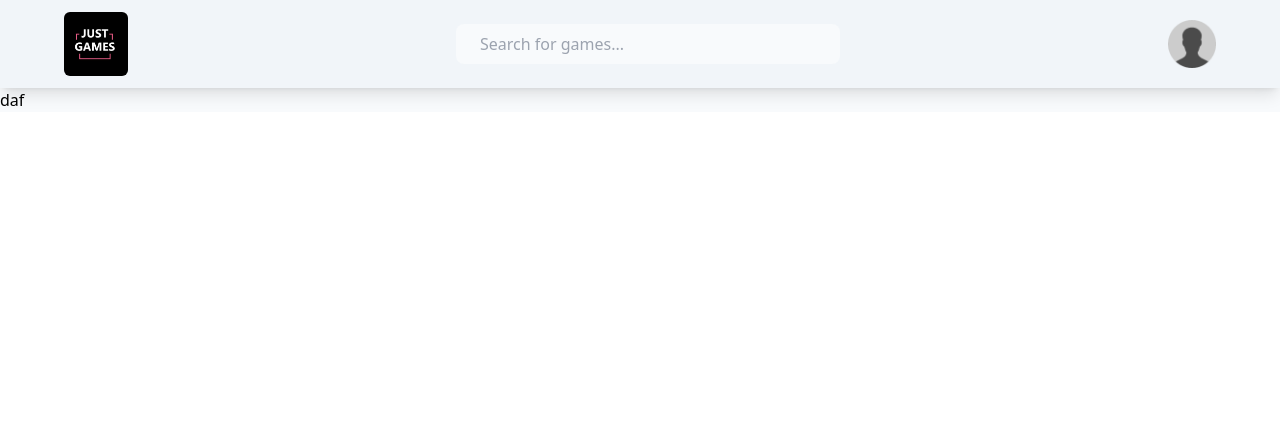
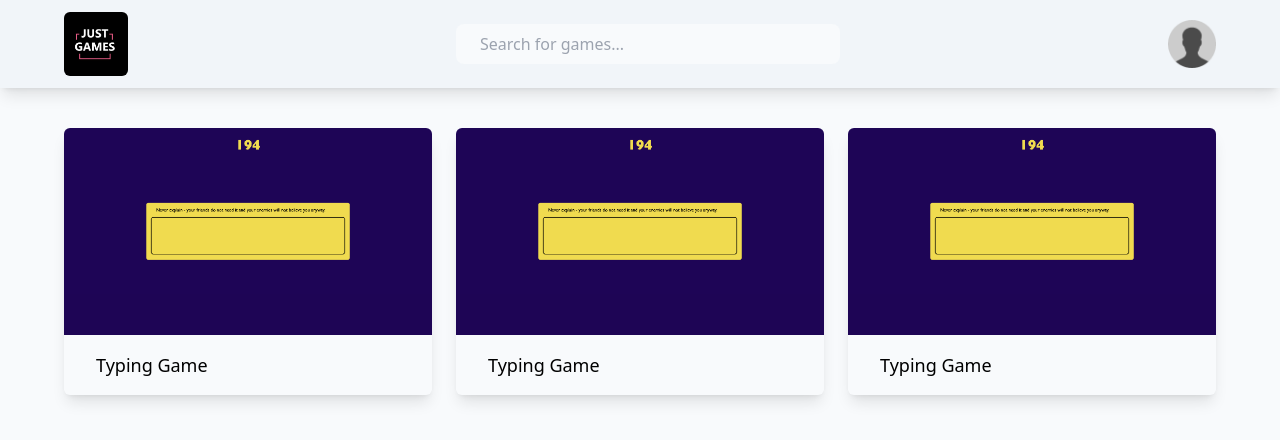
Before and after one commit to iMuhammad3/games-arcade, a React (Vite) app: page / in a window 1280 px wide. Shown: the top 440 px of the page. Built offline with nearby package versions, Linux system fonts and the light colour scheme.

Commit message:
test game ui

```diff
--- a/index.html
+++ b/index.html
@@ -8,6 +8,6 @@
   </head>
   <body>
     <div id="app"></div>
-    <script type="module" src="/src/main.jsx"></script>
+    <script type="module" src="/src/index.jsx"></script>
   </body>
 </html>
--- a/src/App.jsx
+++ b/src/App.jsx
@@ -1,10 +1,11 @@
 import Header from "./components/Header"
+import Main from './components/Main'
 
 function App() {
   return (
-    <div className="bg-slate-50 dark:bg-slate-900 dark:text-slate-50">
+    <div className="flex flex-col min-h-screen bg-slate-50 dark:bg-slate-900 dark:text-slate-50">
       <Header />
-      daf
+      <Main />
     </div>
   )
 }
--- /dev/null
+++ b/src/components/Game.jsx
@@ -0,0 +1,10 @@
+function Game(){
+    return (
+        <div className="rounded-md overflow-hidden shadow-lg">
+            <img className="w-96 aspect-video object-cover" src="./src/assets/game-previews/typing-game.png" alt="" />
+            <p className="px-8 py-4 md:text-lg dark:bg-slate-950">Typing Game</p>
+        </div>
+    )
+}
+
+export default Game
--- a/src/components/Header.jsx
+++ b/src/components/Header.jsx
@@ -2,7 +2,7 @@
 
 function Header(){
     return (
-        <header className="flex items-center justify-between bg-slate-100 dark:bg-slate-800 py-3 px-10 md:px-16 w-full shadow-lg">
+        <header className="flex items-center justify-between bg-slate-100 dark:bg-slate-850 py-3 px-10 md:px-16 w-full shadow-lg">
             <img className="w-16 rounded-md aspect-square cursor-pointer" src="./src/assets/just-games.jpeg" alt="" />
             <input className="bg-slate-50 dark:bg-slate-700 dark:text-slate-50 md:w-96 px-6 py-2 rounded-lg outline-none" type="text" placeholder="Search for games..." />
             <div className="w-12 rounded-full cursor-pointer">
--- /dev/null
+++ b/src/components/Main.jsx
@@ -0,0 +1,13 @@
+import Game from "./Game";
+
+function Main() {
+    return <main className="py-10 px-16">
+        <ul className="flex gap-6">
+        <Game />
+        <Game />
+        <Game />
+        </ul>
+    </main>;
+}
+
+export default Main;
--- a/tailwind.config.js
+++ b/tailwind.config.js
@@ -2,7 +2,12 @@
 module.exports = {
   content: ["./index.html", "./src/**/*.{js,jsx}"],
   theme: {
-    extend: {}
+    extend: {
+      colors: {
+        "slate-850": "rgb(27,37,55)",
+        "slate-950": "rgb(7,16,40)",
+      }
+    }
   },
   plugins: []
 }
```
Also changed, not shown: src/assets/game-previews/typing-game.png (added), src/index.jsx (renamed from src/main.jsx).
